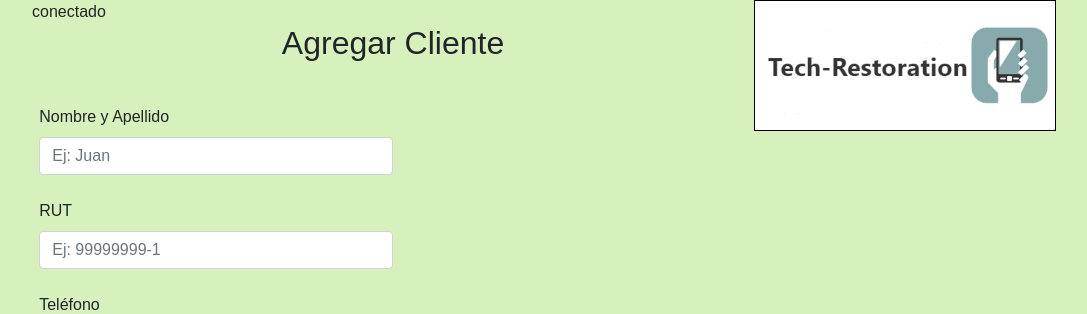
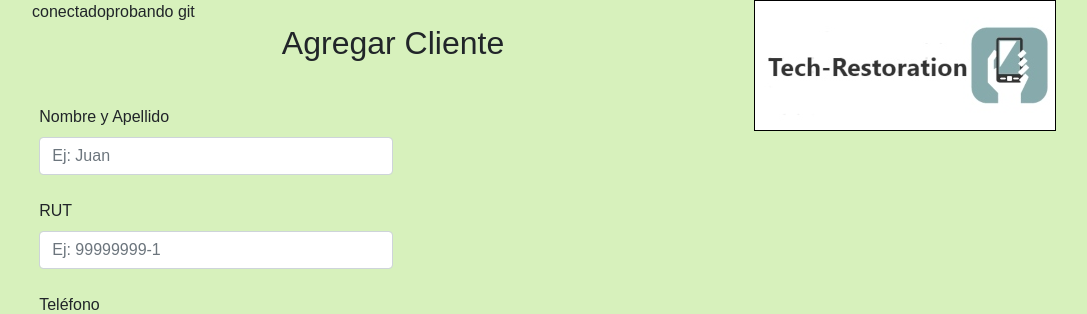
Before and after one commit to sebasag123/TechRestoration, a PHP site: page /addcliente.php in a window 1280 px wide. Shown: the top 314 px of the page, without its empty margins (96-1183 px from the left). Run offline with PHP 8.4, Linux system fonts and the light colour scheme.

Commit message:
probando github

```diff
--- a/public_html/addcliente.php
+++ b/public_html/addcliente.php
@@ -10,6 +10,7 @@ $conexion = new mysqli($server,$user,$password,$bd);
 if($conexion->connect_errno){
     die("LA CONEXION HA FALLADO" . $conexion->connect_errno);
 } else { echo "conectado"; }
+echo "probando git";
 ?>
 
 <html>
```
